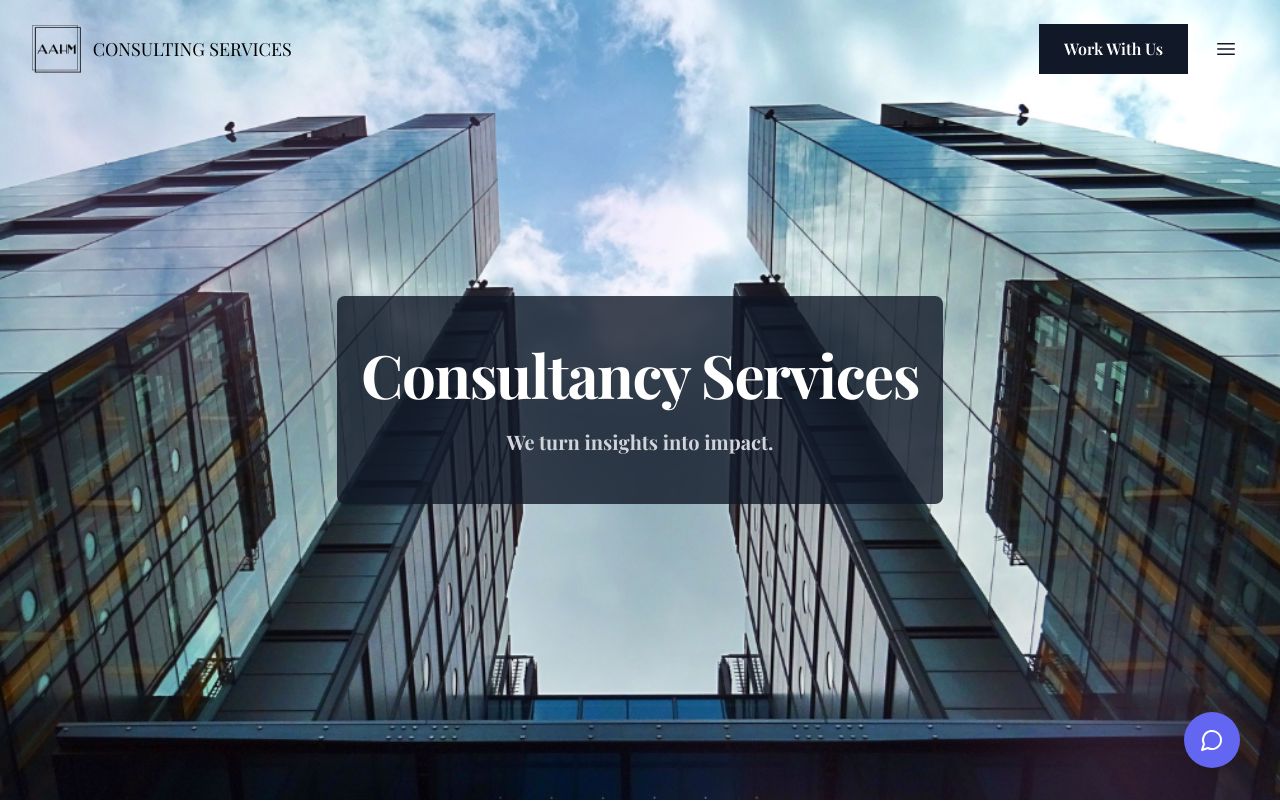
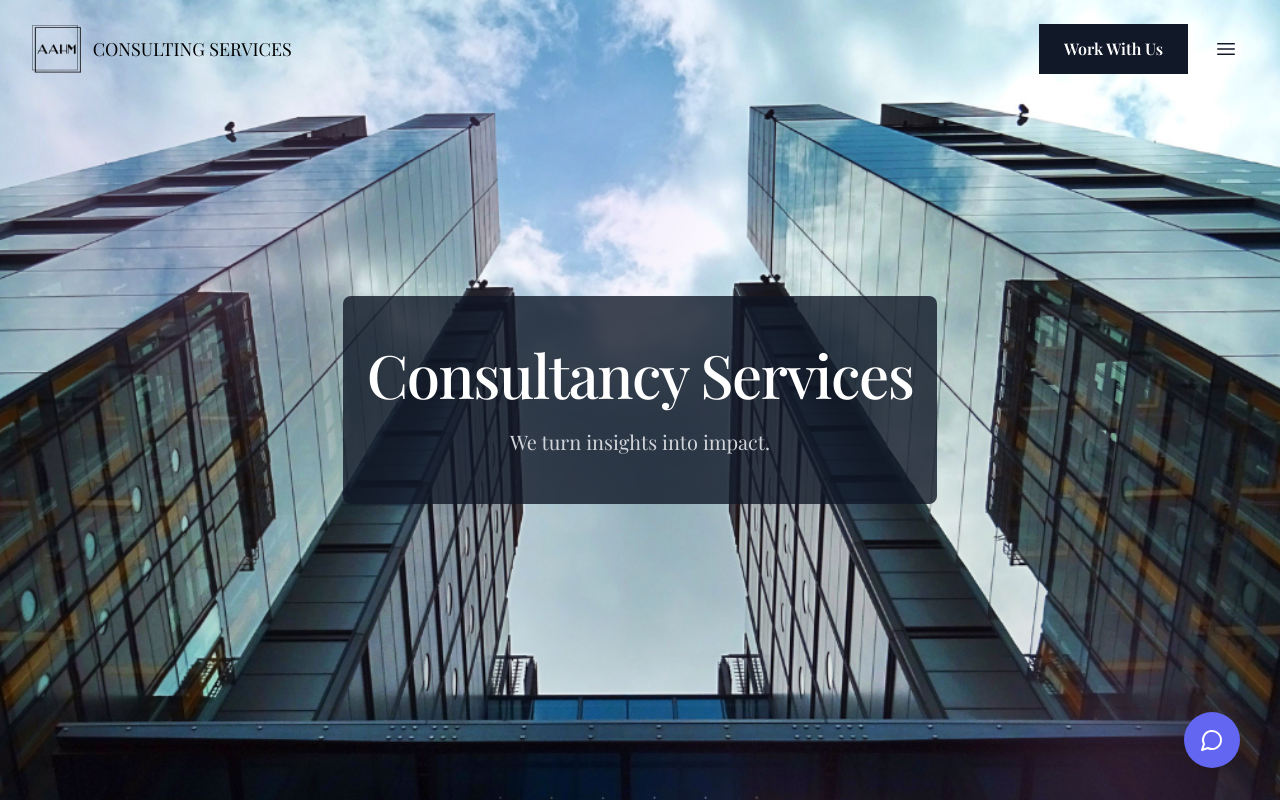
Before and after one commit to DrRhea/company_profile_usa, a Next.js app: page / in a window 1280 px wide. Shown: the top 801 px of the page. Built offline with nearby package versions, Linux system fonts and the light colour scheme; a web font is replaced by a local one.

Commit message:
fix: font style

```diff
--- a/src/app/components/Hero.js
+++ b/src/app/components/Hero.js
@@ -14,10 +14,10 @@ const Hero = () => {
         </div>
         <div className="mx-auto max-w-2xl">
           <div className="text-center bg-gray-900/80 px-6 py-12 rounded-lg">
-            <h1 className="text-3xl sm:text-6xl font-bold tracking-tight text-white">
+            <h1 className="text-3xl sm:text-6xl font-medium tracking-tight text-white">
               Consultancy Services
             </h1>
-            <p className="mt-6 text-base sm:text-xl font-bold text-gray-300">We turn insights into impact.</p>
+            <p className="mt-6 text-base sm:text-xl text-gray-300">We turn insights into impact.</p>
           </div>
         </div>
         <div className="absolute inset-x-0 top-[calc(100%-13rem)] -z-10 transform-gpu overflow-hidden blur-3xl sm:top-[calc(100%-30rem)]" aria-hidden="true">
```
